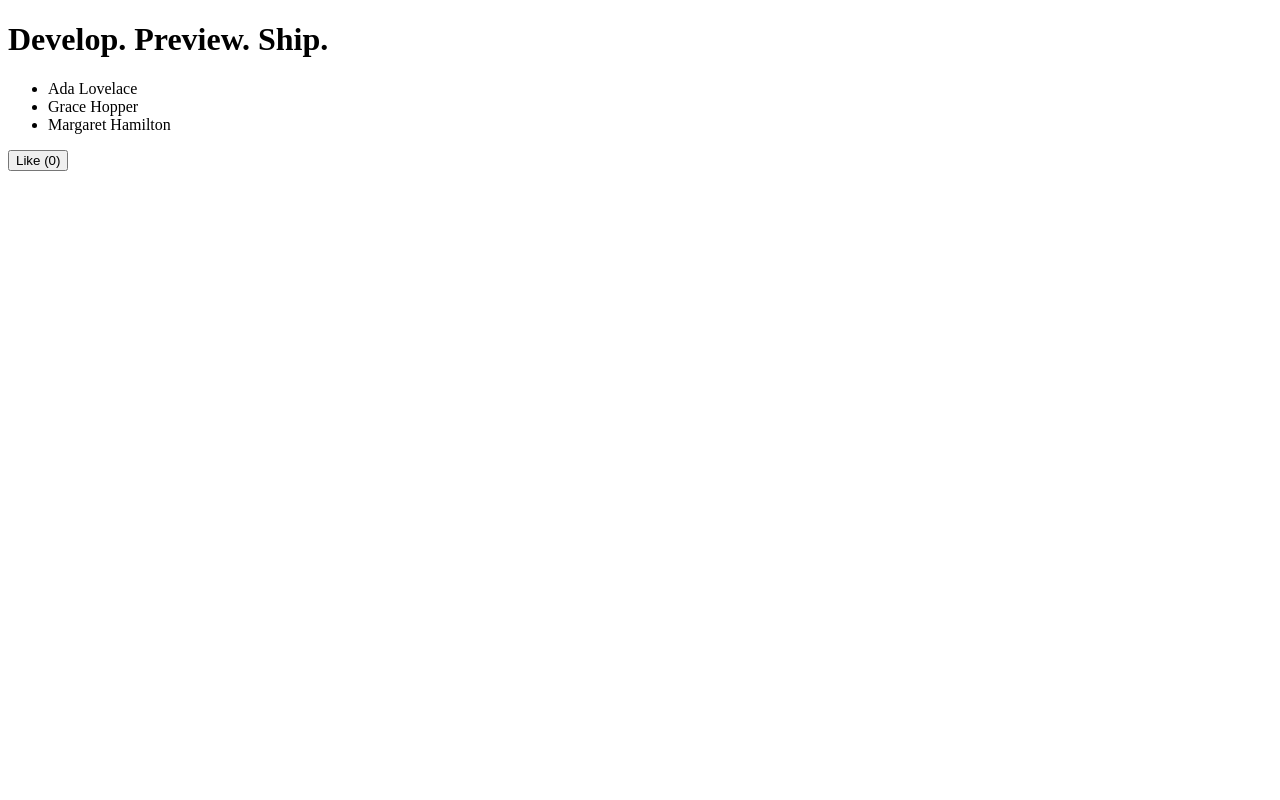
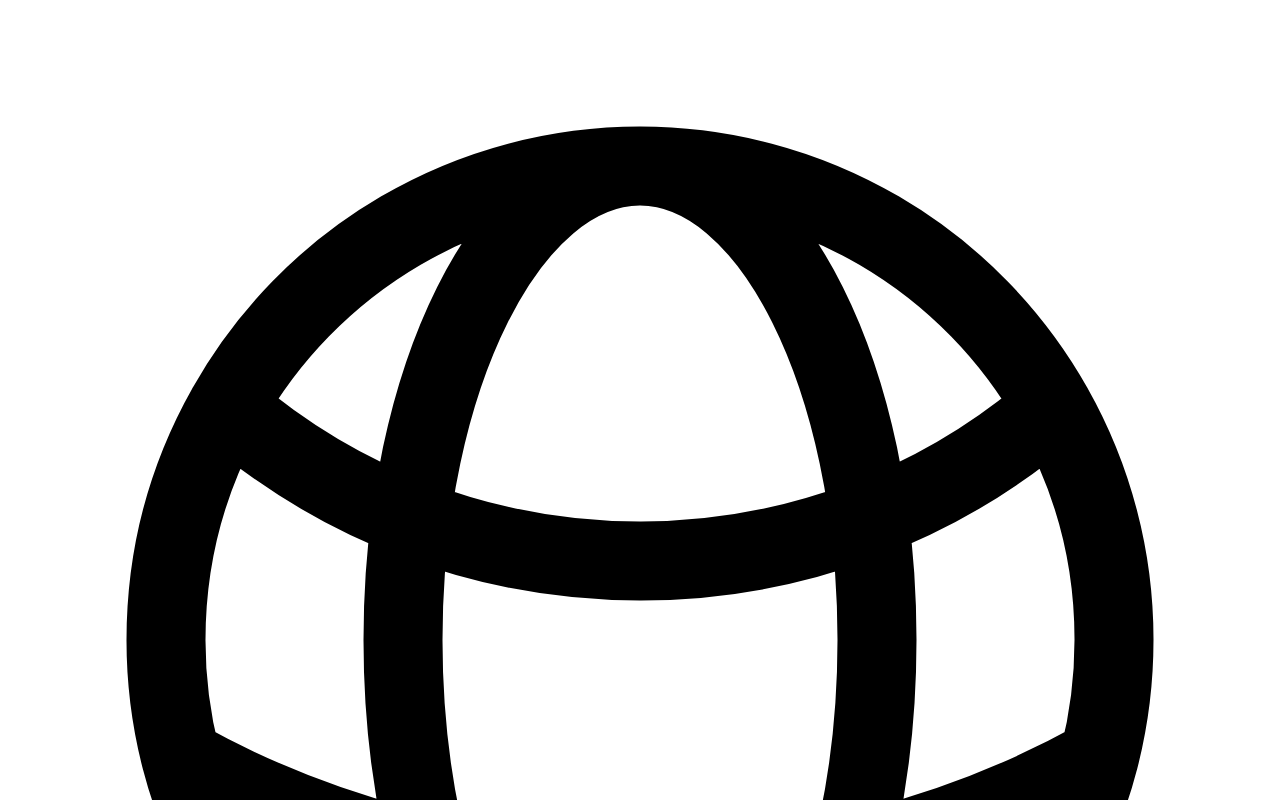
Before and after one commit to p1ngw1n777/ReactNext, a Next.js app: page / in a window 1280 px wide. Shown: the top 800 px of the page. Built offline with nearby package versions, Linux system fonts and the light colour scheme; a web font is replaced by a local one.

Commit message:
finished chapter 6, /seed and /query to worked

```diff
--- a/app/page.jsx
+++ /dev/null
@@ -1,23 +0,0 @@
-import useState from 'react';
-import LikeButton from './like-button';
-
-function Header({ title }) {
-  return <h1>{title ? title : 'Default title'}</h1>;
-}
-
-
-export default function HomePage() {
-  const names = ['Ada Lovelace', 'Grace Hopper', 'Margaret Hamilton'];
-
-  return (
-    <div>
-      <Header title="Develop. Preview. Ship." />
-      <ul>
-        {names.map((name) => (
-          <li key={name}>{name}</li>
-        ))}
-      </ul>
-      <LikeButton />
-    </div>
-  );
-}
--- a/app/query/route.ts
+++ b/app/query/route.ts
@@ -1,26 +1,22 @@
-// import postgres from 'postgres';
+import postgres from 'postgres';
 
-// const sql = postgres(process.env.POSTGRES_URL!, { ssl: 'require' });
+const sql = postgres(process.env.POSTGRES_URL!, { ssl: 'require' });
 
-// async function listInvoices() {
-// 	const data = await sql`
-//     SELECT invoices.amount, customers.name
-//     FROM invoices
-//     JOIN customers ON invoices.customer_id = customers.id
-//     WHERE invoices.amount = 666;
-//   `;
+async function listInvoices() {
+	const data = await sql`
+    SELECT invoices.amount, customers.name
+    FROM invoices
+    JOIN customers ON invoices.customer_id = customers.id
+    WHERE invoices.amount = 666;
+  `;
 
-// 	return data;
-// }
+	return data;
+}
 
 export async function GET() {
-  return Response.json({
-    message:
-      'Uncomment this file and remove this line. You can delete this file when you are finished.',
-  });
-  // try {
-  // 	return Response.json(await listInvoices());
-  // } catch (error) {
-  // 	return Response.json({ error }, { status: 500 });
-  // }
+  try {
+  	return Response.json(await listInvoices());
+  } catch (error) {
+  	return Response.json({ error }, { status: 500 });
+  }
 }
```
Also changed, not shown: 1 other file (tests, documents, lock files or other folders).
